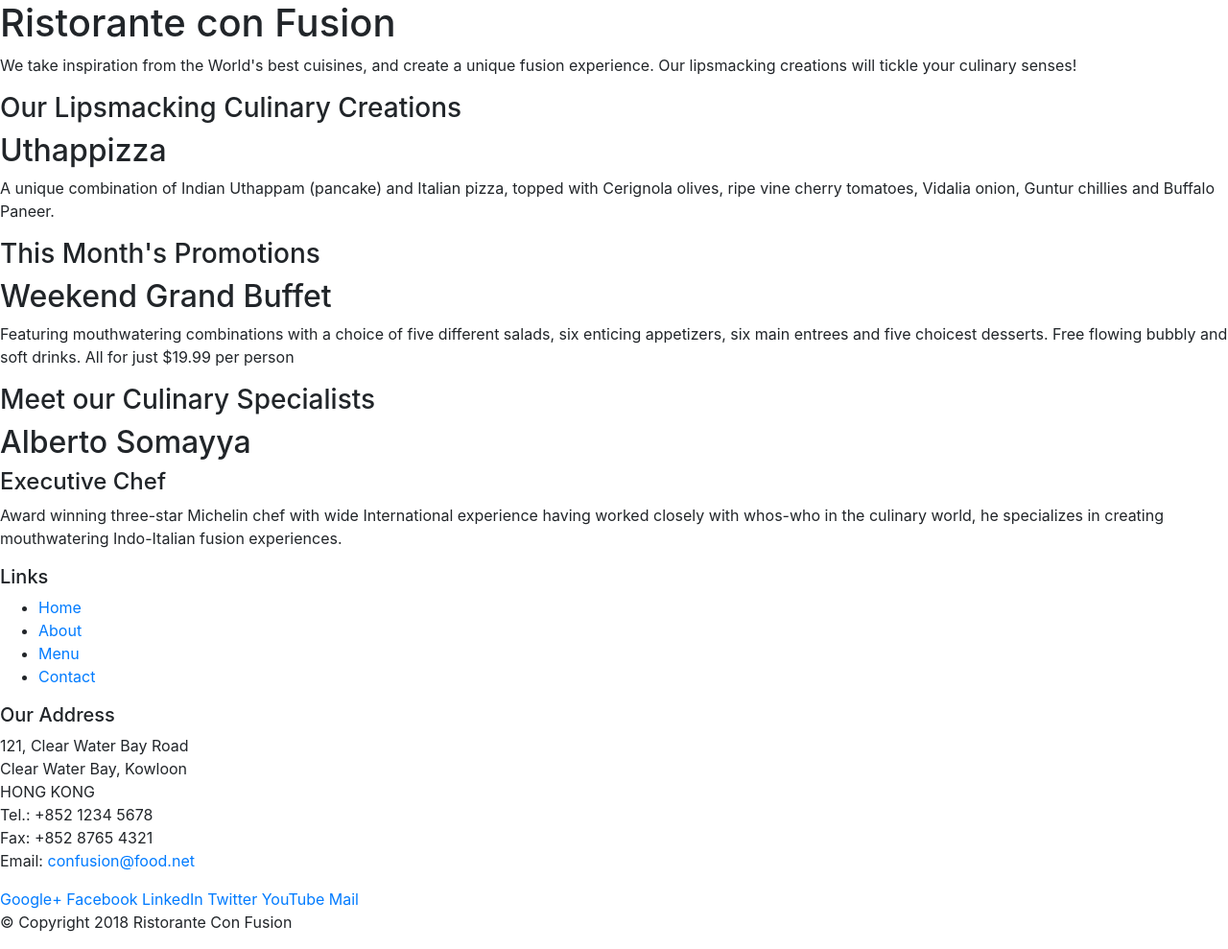
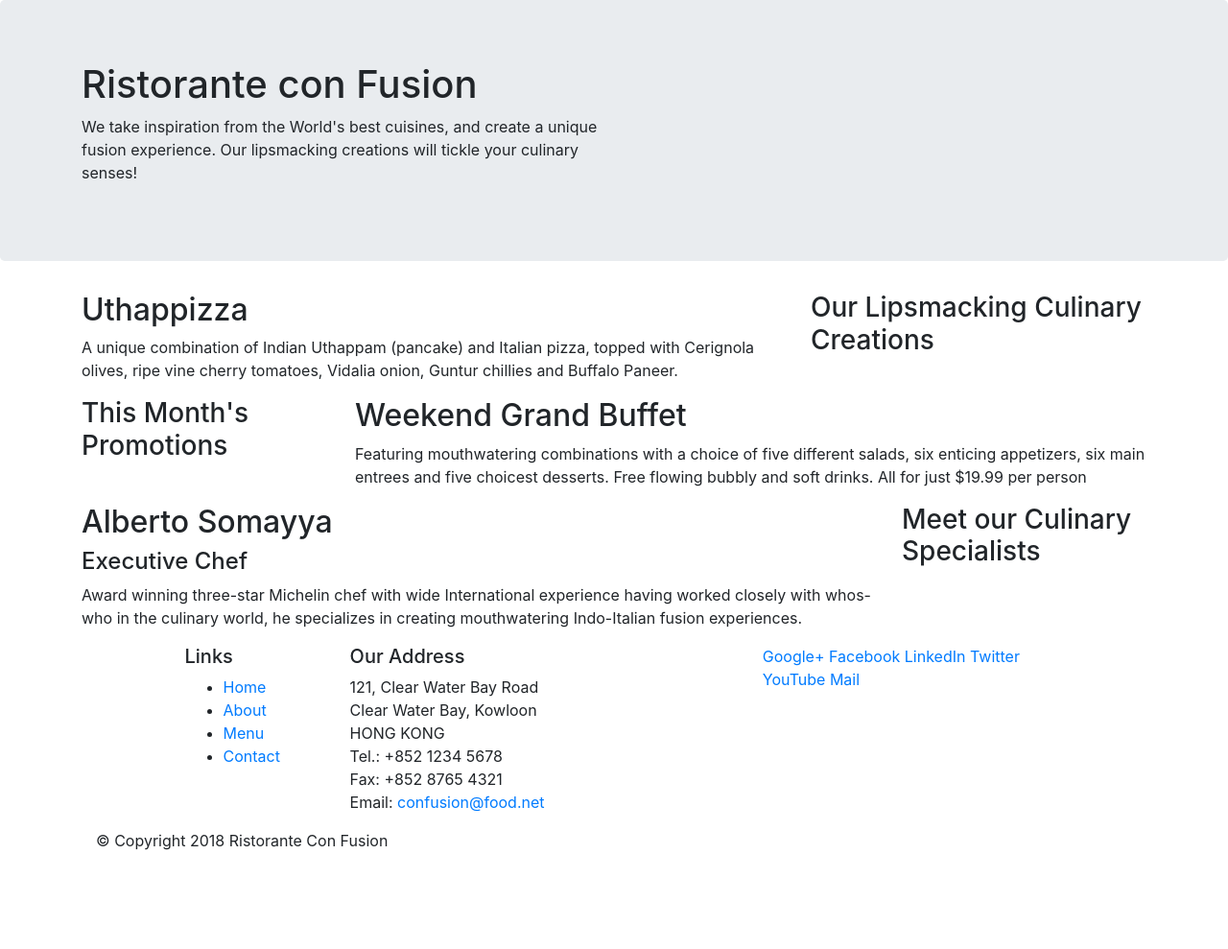
Before and after one commit to Gaurangsharma/Bootstraping, a website: page index.html in a window 1280 px wide. Shown: the whole page at 96% size. After the commit the page ends 904 px from the top, so only its background shows below. Drawn offline with nearby package versions, Linux system fonts and the light colour scheme.

Commit message:
Bootstrap Grid Part

```diff
--- a/index.html
+++ b/index.html
@@ -13,46 +13,46 @@
 
 <body>
 
-    <header>
-        <div>
-            <div>
-                <div>
+    <header class="jumbotron">
+        <div class="container">
+            <div class="row">
+                <div class="col-12 col-sm-6">
                     <h1>Ristorante con Fusion</h1>
                     <p>We take inspiration from the World's best cuisines, and create a unique fusion experience. Our lipsmacking creations will tickle your culinary senses!</p>
                 </div>
-                <div>
+                <div  class="col-12 col-sm-6">
                 </div>
             </div>
         </div>
     </header>
 
-    <div>
-        <div>
-            <div>
+    <div class="container">
+        <div class="row ">
+            <div class="col-12 order-sm-last col-sm-4">
                 <h3>Our Lipsmacking Culinary Creations</h3>
             </div>
-            <div>
+            <div class="col order-sm-first col-sm">
                 <h2>Uthappizza</h2>
                 <p>A unique combination of Indian Uthappam (pancake) and Italian pizza, topped with Cerignola olives, ripe vine cherry tomatoes, Vidalia onion, Guntur chillies and Buffalo Paneer.</p>
             </div>
         </div>
 
 
-        <div>
-            <div>
+        <div class="row">
+            <div class="col-12 col-sm-4 col-md-3 ">
                 <h3>This Month's Promotions</h3>
             </div>
-            <div>
+            <div class="col   col-sm col-md">
                 <h2>Weekend Grand Buffet</h2>
                 <p>Featuring mouthwatering combinations with a choice of five different salads, six enticing appetizers, six main entrees and five choicest desserts. Free flowing bubbly and soft drinks. All for just $19.99 per person </p>
             </div>
         </div>
 
-        <div>
-            <div>
+        <div class="row">
+            <div class="col-12  order-sm-last col-sm-4 col-md-3">
                 <h3>Meet our Culinary Specialists</h3>
             </div>
-            <div>
+            <div class="col  order-sm-first col-sm col-md">
                 <h2>Alberto Somayya</h2>
                 <h4>Executive Chef</h4>
                 <p>Award winning three-star Michelin chef with wide International experience having worked closely with whos-who in the culinary world, he specializes in creating mouthwatering Indo-Italian fusion experiences. </p>
@@ -61,9 +61,9 @@
     </div>
 
     <footer>
-        <div>
-            <div>
-                <div>
+        <div class="container">
+            <div class="row offset-1">
+                <div class="col-12 col-sm-2">
                     <h5>Links</h5>
                     <ul>
                         <li><a href="#">Home</a></li>
@@ -72,7 +72,7 @@
                         <li><a href="#">Contact</a></li>
                     </ul>
                 </div>
-                <div>
+                <div class="col-12 col-sm-5">
                     <h5>Our Address</h5>
                     <address>
 		              121, Clear Water Bay Road<br>
@@ -83,7 +83,7 @@
 		              Email: <a href="mailto:confusion@food.net">confusion@food.net</a>
 		           </address>
                 </div>
-                <div>
+                <div class="col-12 col-sm-4">
                     <div>
                         <a href="http://google.com/+">Google+</a>
                         <a href="http://www.facebook.com/profile.php?id=">Facebook</a>
@@ -94,7 +94,7 @@
                     </div>
                 </div>
            </div>
-           <div>
+           <div class="col-auto">
                 <div>
                     <p>© Copyright 2018 Ristorante Con Fusion</p>
                 </div>
```
